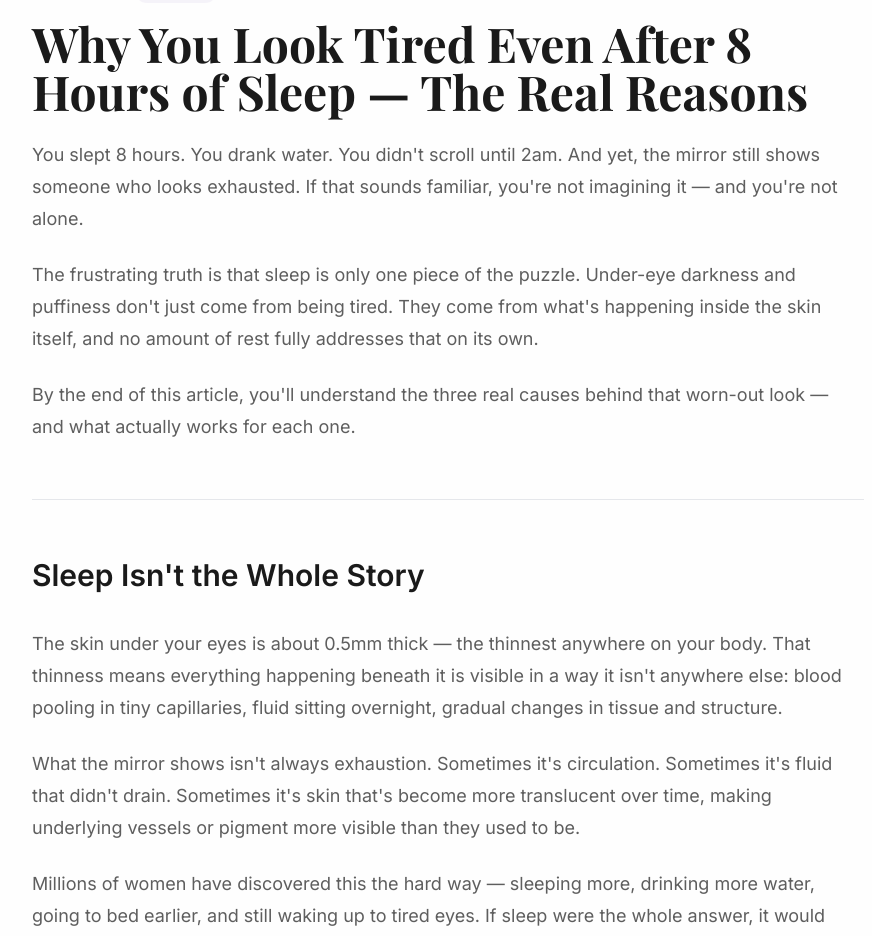
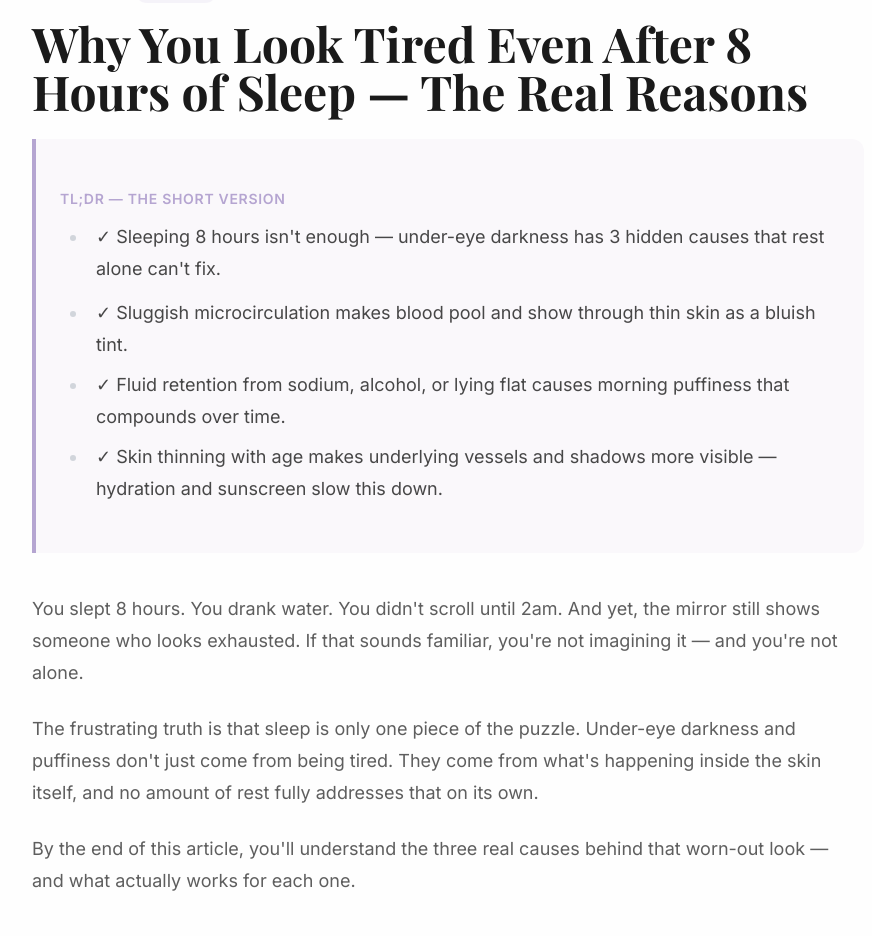
Before and after one commit to mateushahndev/lumaru, a Next.js app: page /blog/why-you-look-tired-after-sleep in a window 1280 px wide. Shown: the part 780-1716 px from the top of the page, without its empty margins (192-1064 px from the left). Built offline with nearby package versions, Linux system fonts and the light colour scheme.

Commit message:
feat: add TL;DR box to 'why you look tired after sleep' blog post

```diff
--- a/app/blog/[slug]/page.tsx
+++ b/app/blog/[slug]/page.tsx
@@ -58,11 +58,18 @@ export default async function BlogPostPage({ params }: { params: Promise<{ slug:
     notFound();
   }
 
-  // Verificar se é o post do guia de tipos de olheiras
-  const isDarkCircleTypesGuide = slug === "dark-circle-types-guide";
+  // Definição dos slugs que têm TL;DR
+  const tldrSlugs = [
+    "dark-circle-types-guide",
+    "why-you-look-tired-after-sleep"
+  ];
 
-  // TL;DR apenas para o post específico
-  const tldrContent = isDarkCircleTypesGuide ? (
+  const hasTldr = tldrSlugs.includes(slug);
+
+  // Conteúdo do TL;DR baseado no slug
+  const getTldrContent = () => {
+    if (slug === "dark-circle-types-guide") {
+      return (
         <div className="bg-primary-light/10 border-l-4 border-primary rounded-r-xl p-6 mb-10">
           <h2 className="text-sm font-semibold text-primary uppercase tracking-wider mb-3">
             TL;DR — The Short Version
@@ -74,7 +81,29 @@ export default async function BlogPostPage({ params }: { params: Promise<{ slug:
             <li>✓ The fix matches the cause: Ginkgo Biloba for vascular, sunscreen + vitamin C for pigmentary, deep hydration for structural. For mixed, layer all three.</li>
           </ul>
         </div>
-  ) : null;
+      );
+    }
+
+    if (slug === "why-you-look-tired-after-sleep") {
+      return (
+        <div className="bg-primary-light/10 border-l-4 border-primary rounded-r-xl p-6 mb-10">
+          <h2 className="text-sm font-semibold text-primary uppercase tracking-wider mb-3">
+            TL;DR — The Short Version
+          </h2>
+          <ul className="space-y-2 text-text/80">
+            <li>✓ Sleeping 8 hours isn't enough — under-eye darkness has 3 hidden causes that rest alone can't fix.</li>
+            <li>✓ Sluggish microcirculation makes blood pool and show through thin skin as a bluish tint.</li>
+            <li>✓ Fluid retention from sodium, alcohol, or lying flat causes morning puffiness that compounds over time.</li>
+            <li>✓ Skin thinning with age makes underlying vessels and shadows more visible — hydration and sunscreen slow this down.</li>
+          </ul>
+        </div>
+      );
+    }
+
+    return null;
+  };
+
+  const tldrContent = hasTldr ? getTldrContent() : null;
 
   // Schema.org para Artigo (BlogPosting)
   const articleSchema = {
@@ -163,7 +192,7 @@ export default async function BlogPostPage({ params }: { params: Promise<{ slug:
               {post.title}
             </h1>
 
-            {/* TL;DR - apenas para o dark-circle-types-guide */}
+            {/* TL;DR - apenas para slugs específicos */}
             {tldrContent}
 
             <div className="text-text/70 prose-headings:text-text prose-headings:font-semibold prose-a:text-primary prose-strong:text-text">
```
Lines whose indentation alone changed are shown as unchanged.
